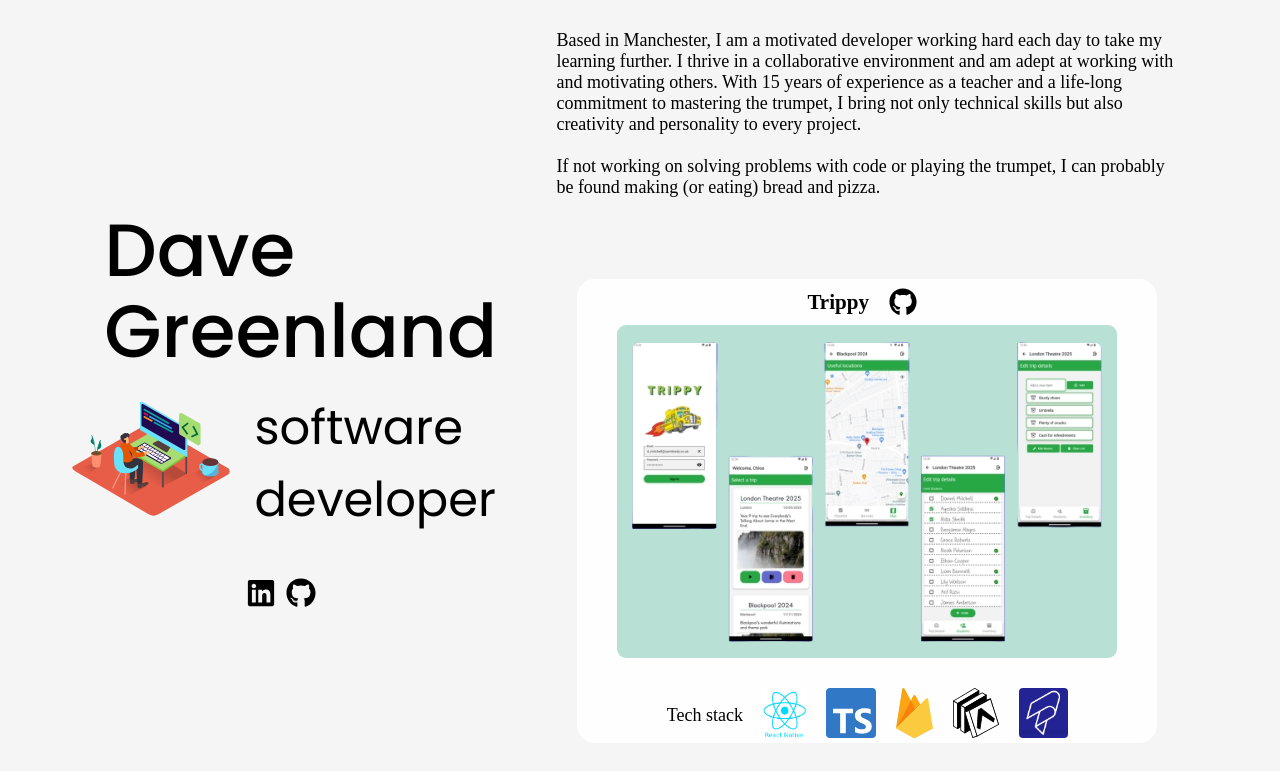
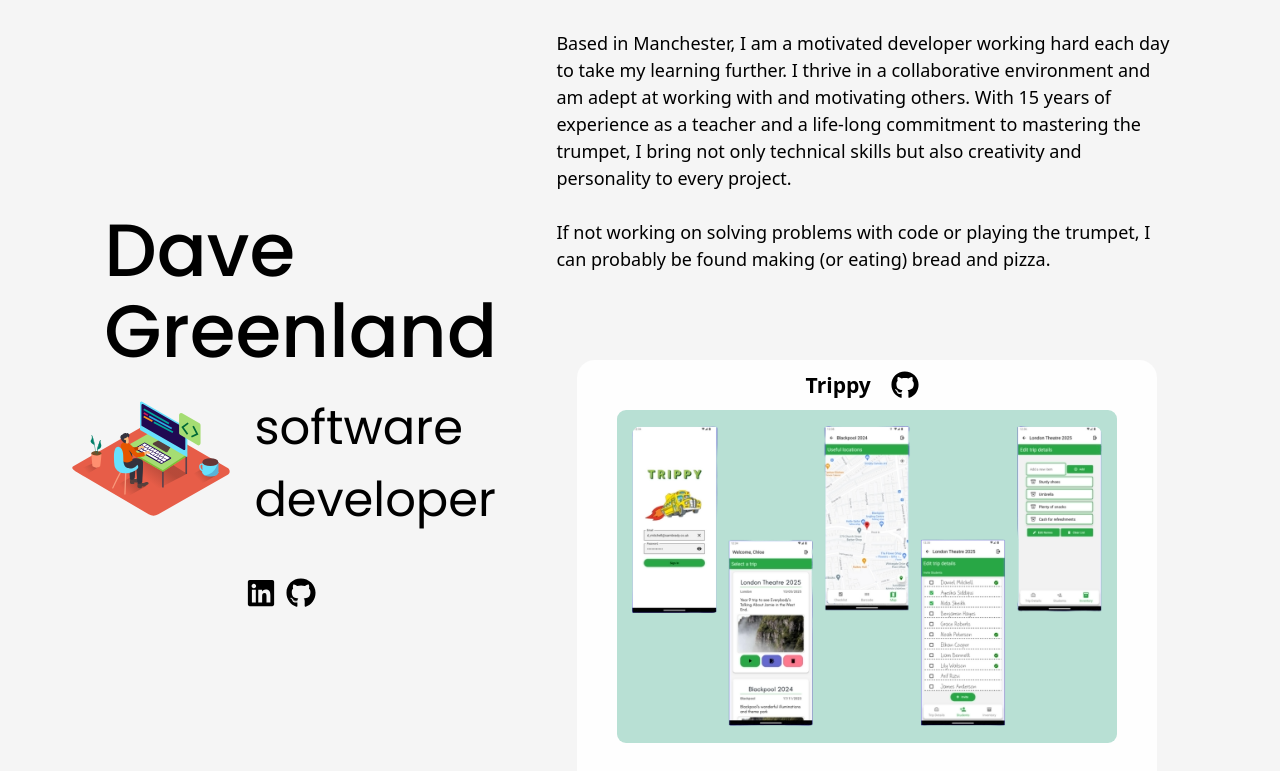
Before and after one commit to CoupDeWhoop/dg-portfolio, a React (Vite) app: page / in a window 1280 px wide. Shown: the top 771 px of the page. Built offline with nearby package versions, Linux system fonts and the light colour scheme; a web font is replaced by a local one.

Commit message:
change font size on card flip. remove tech stack label for squishing problem

```diff
--- a/src/App.css
+++ b/src/App.css
@@ -162,13 +162,15 @@ main {
   padding: 2rem;
   transform: rotateY(180deg);
 }
+.flip-card-back p{
+  font-size: 0.8rem;;
+}
 .project-image {
   height: 90%;
   border-radius: 0.5rem;
 }
 .tech-list-label {
   font-weight: 500;
-  margin-right: 20px;
 }
 .tech-stack-container {
   display: flex;
@@ -213,6 +215,7 @@ main {
   .tech-stack-container {
     gap: 5px;
   }
+
 }
 @media (min-width: 500px) {
   main {
@@ -240,6 +243,15 @@ main {
   .flip-card-container {
     width: 500px;
     height: 333.33px;
+  }
+  .tech-title {
+    right: auto;
+  }
+  .tech-list-label {
+    margin-right: 20px;
+  }
+  .flip-card-back p{
+    font-size: 1rem;
   }
 }
 
--- a/src/components/Projects.jsx
+++ b/src/components/Projects.jsx
@@ -86,7 +86,7 @@ const Projects = () => {
             </div>
           </div>
           <div className="bottom-row">
-            <p className="tech-list-label">Tech stack</p>
+            {/* <p className="tech-list-label">Tech stack</p> */}
             <TechStack techStack={project.techStack}/>
           </div>
         </div>
--- a/src/index.css
+++ b/src/index.css
@@ -1,16 +1,16 @@
 :root {
-  /* font-family: "Poppin", system-ui, Avenir, Helvetica, Arial, sans-serif;
+  font-family: "Poppin", system-ui, Avenir, Helvetica, Arial, sans-serif;
   line-height: 1.5;
   font-weight: 400;
 
-  color-scheme: light dark; */
+  color-scheme: light dark;
   /* color: rgba(255, 255, 255, 0.87); */
   /* background-color: #242424; */
 
-  /* font-synthesis: none;
+  /font-synthesis: none;
   text-rendering: optimizeLegibility;
   -webkit-font-smoothing: antialiased;
-  -moz-osx-font-smoothing: grayscale; */
+  -moz-osx-font-smoothing: grayscale;
 }
 
 /* a {
```
